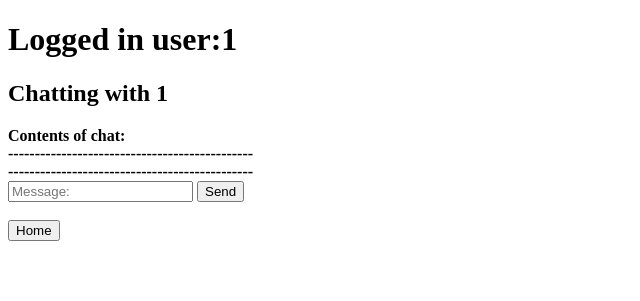
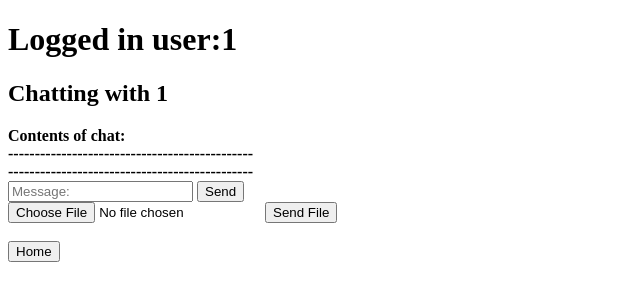
Before and after one commit to Malazalan/Team20-SecureChatApp, a Flask app: page /chat/1 in a window 1280 px wide. Shown: the top 301 px of the page, without its empty margins (0-640 px from the left). Run offline with Flask 3, Linux system fonts and the light colour scheme; a user stored in the database is signed in; a database or web service that is not in the repository returns one stand-in record (values such as "Sample title"); some libraries are stand-ins or nearby versions.

Commit message:
Added support for sending files (of any type)

```diff
--- a/Client/App.py
+++ b/Client/App.py
@@ -3,7 +3,7 @@ from flask import render_template, request, redirect, url_for
 from flask_login import LoginManager, login_user, login_required, current_user, logout_user
 from flask_socketio import SocketIO
 import importlib
-
+import os
 import Database
 importlib.reload(Database)
 import User
@@ -11,20 +11,24 @@ importlib.reload(User)
 import SocketComms
 importlib.reload(SocketComms)
 
-import threading
-
 from User import User
 from Database import get_user, get_user_ids
 from SocketComms import * # should maybe be changed but * works for now
 
 app = Flask(__name__)
-socketio = SocketIO(app)
+socketio = SocketIO(app, max_http_buffer_size=10000000)
 
 app.secret_key = "very_secret_key" # TODO: this
 
 login_manager = LoginManager()
 login_manager.init_app(app)
 login_manager.login_view = 'login_page'
+
+
+if os.path.exists("cert.pem") and os.path.exists("key.pem"):
+    ip_addr = "https://team20.joe-bainbridge.com/"
+else:
+    ip_addr = "http://127.0.0.1:5000"
 
 @app.route('/')
 def login_page():
@@ -43,7 +47,7 @@ def home_page():
 def chat_page(target_user_id):
     target_user = get_user(target_user_id)
     if target_user is not None:
-        return render_template('chat.html', target_user_id = target_user_id)
+        return render_template('chat.html', target_user_id = target_user_id, ip_addr=ip_addr)
     return redirect(url_for('home_page'))
 
 @app.route('/login', methods = ['GET', 'POST'])
@@ -55,11 +59,11 @@ def login_function():
         if username and password:
             user = get_user(username)
             if user is not None:
-                if user.validate_fingerprint(browser_fingerprint): #TODO: failure message
+                if user.validate_fingerprint(browser_fingerprint):
                     if user.password_correct(password):
                         login_user(user)
                         return redirect(url_for('home_page'))
-    return redirect(url_for('login_page')) # TODO: add failure message?
+    return redirect(url_for('login_page')) # TODO: add failure message and keep username in the box
 
 @app.route('/register/<target_user>/<invite_id>')
 def register_page(target_user, invite_id):
@@ -68,7 +72,7 @@ def register_page(target_user, invite_id):
     invite = Database.get_invite(target_user)
     if invite and invite['invite_id']==invite_id and not get_user(invite['_id']):
         return render_template('register.html', username = target_user)
-    return redirect(url_for('login_page')) #TODO: need error handling telling the user it was an invalid invite?
+    return redirect(url_for('login_page'))
 
 @app.route('/register_submit', methods = ['GET', 'POST'])
 def register_function():
@@ -77,7 +81,7 @@ def register_function():
 
         browser_fingerprint = request.form.get('browserFingerprint')
         username = request.headers.get('Referer').split('/')[-2]
-        email = "bleh@gmail.com"
+        email = "bleh@gmail.com" #TODO: remove all refrences to email in all the files - it is not used anymore
 
         user = get_user(username)
         if user is None:
@@ -102,30 +106,15 @@ def load_user(username):
 @socketio.on('user_connect')
 def handle_join_room_event(data):
     app.logger.info(f"{data['username']} has opened a chat with {data['target']} ")
-    #print(Database.get_room(current_user.get_id()))
-    Database.set_room(current_user.get_id(), request.sid)
-    #print(f"REQUEST: {request.sid}")
+    Database.set_room(current_user.get_id(), request.sid) # For extra privacy, could this be stored in the servers memory?
 
 @socketio.on('disconnect')
 def handle_disconnect_event():
-    # Handle disconnection logic here
-    Database.set_room(current_user.get_id(), None)
-    #print(f"User disconnected {request.sid}")
-
+    Database.set_room(current_user.get_id(), None) # For extra privacy, could this be stored in the servers memory?
 
 @socketio.on('message_sent')
 def handle_message_sent(data):
-    app.logger.info(f"{data['username']} has sent {data['message']} to {data['target']}")
-    #print(f"REQUEST: {request.sid}")
-    '''try:
-        #SocketComms.py stuff
-        #the line below is here just as a test to see if the lines below that will fail the try
-        prepare_message("Alice", "Bob", f"{data['message']}", "", "")
-        writeThread = threading.Thread(target=prepare_message, args=("Alice", "Bob", f"{data['message']}", "", ""))
-        writeThread.start()
-    except:
-        print("Server stuff not working")'''
-
+    app.logger.info(f"{data['username']} has sent {data['message']} to {data['target']}") #this is temporary
     target = get_user(data['target'])
     if target:
         sender_room = request.sid
@@ -138,8 +127,39 @@ def handle_message_sent(data):
             failure_data['message'] = "Message failed to send, target user not online"
             socketio.emit('recieve_message', data, room=sender_room)
 
+@socketio.on('file_sent')
+def handle_file_sent(data):
+    file = data['suitable_name'] # would not work just being called 'file', so i figured this was the next best name
+    file_name = data['file_name']
 
+    if True: # TODO: Input checking on file maybe?
+        print("2")
+        target = get_user(data['target'])
+        if target:
+            sender_room = request.sid
+            target_room = target.current_room
+            if target_room is not None:
+                socketio.emit('recieve_file', {
+                    'username': data['username'],
+                    'target': data['target'],
+                    'file': file,
+                    'file_name': file_name,
 
+                }, room=sender_room)
+                socketio.emit('recieve_file', {
+                    'username': data['username'],
+                    'target': data['target'],
+                    'file': file,
+                    'file_name': file_name,
+
+                }, room=target_room)
+            else:
+                failure_data = data
+                failure_data['message'] = "File failed to send, target user not online"
+                socketio.emit('recieve_message', data, room=sender_room)
 
 if __name__ == '__main__':
-    socketio.run(app, debug=True)
+    if os.path.exists("cert.pem") and os.path.exists("key.pem"):
+        socketio.run(app, debug=True, ssl_context=('cert.pem', 'key.pem'), port=443)
+    else:
+        socketio.run(app, debug=True)
--- a/Client/templates/chat.html
+++ b/Client/templates/chat.html
@@ -24,6 +24,11 @@
         <button type="submit">Send</button>
     </form>
 
+    <form id="send_file_form">
+        <input type="file" id="file_input" name="file_input">
+        <button type="submit">Send File</button>
+    </form>
+
     <br>
 
     <form action="/home">
@@ -33,11 +38,10 @@
 </body>
 
 <script src="https://cdnjs.cloudflare.com/ajax/libs/socket.io/4.2.0/socket.io.js"></script>
+
 <script>
-// TODO: Add something to show if a user is online
-// TODO: make an option on homepage to clear (overwrite with 0's first) the local storage
-// TODO: add an option to clear the history for a certain chat
-
+// TODO: Add something to show if a user is online (do this by checking the database)
+// TODO: add an option to clear the history for this chat
 // TODO: add a checkbox for if messages should be saved to local storage
 
 window.onload = function() {
@@ -55,7 +59,7 @@ window.onload = function() {
     });
 };
 
-    const socket = io.connect("http://127.0.0.1:5000");
+    const socket = io.connect("{{ip_addr}}");
     socket.on('connect', function(){
         socket.emit('user_connect',{
             username: "{{current_user.username}}",
@@ -69,9 +73,6 @@ window.onload = function() {
         e.preventDefault();
         let message = message_input.value;//.trim();
         if (message.length){
-            // TODO: message should be encrypted
-            // TODO: message needs data cleaning done to it here
-            //       I assume
             socket.emit('message_sent',{
                 username: "{{current_user.username}}",
                 target: "{{target_user_id}}",
@@ -92,6 +93,14 @@ window.onload = function() {
         }
     });
 
+    socket.on('recieve_file', function (data) {
+        console.log(data);
+        const newNode = document.createElement('div');
+        newNode.innerHTML = `<b>${data.username}:&nbsp;</b> Download: <a href="${data.file}" download="${data.file_name}">${data.file_name}</a>`;
+        document.getElementById('messages').appendChild(newNode);
+
+    });
+
     function appendMessage(data) {
         const newNode = document.createElement('div');
         newNode.innerHTML = `<b>${data.username}:&nbsp;</b> ${data.message}`;
@@ -106,8 +115,26 @@ window.onload = function() {
 
 </script>
 
-
-
-
-
+<script>
+    document.getElementById('send_file_form').onsubmit = function (e) {
+        e.preventDefault();
+        let file = document.getElementById('file_input');
+        if(file.files.length) {
+            var fileName = file.files[0].name;
+            var reader = new FileReader();
+            reader.onload = function(e)
+            {
+                suitable_name = e.target.result
+                socket.emit('file_sent', {
+                username: "{{current_user.username}}",
+                target: "{{target_user_id}}",
+                suitable_name: suitable_name,
+                file_name: fileName
+                });
+                document.getElementById('file_input').value = '';
+            };
+            reader.readAsDataURL(file.files[0]);
+        }
+    }
+    </script>
 </html>
```
